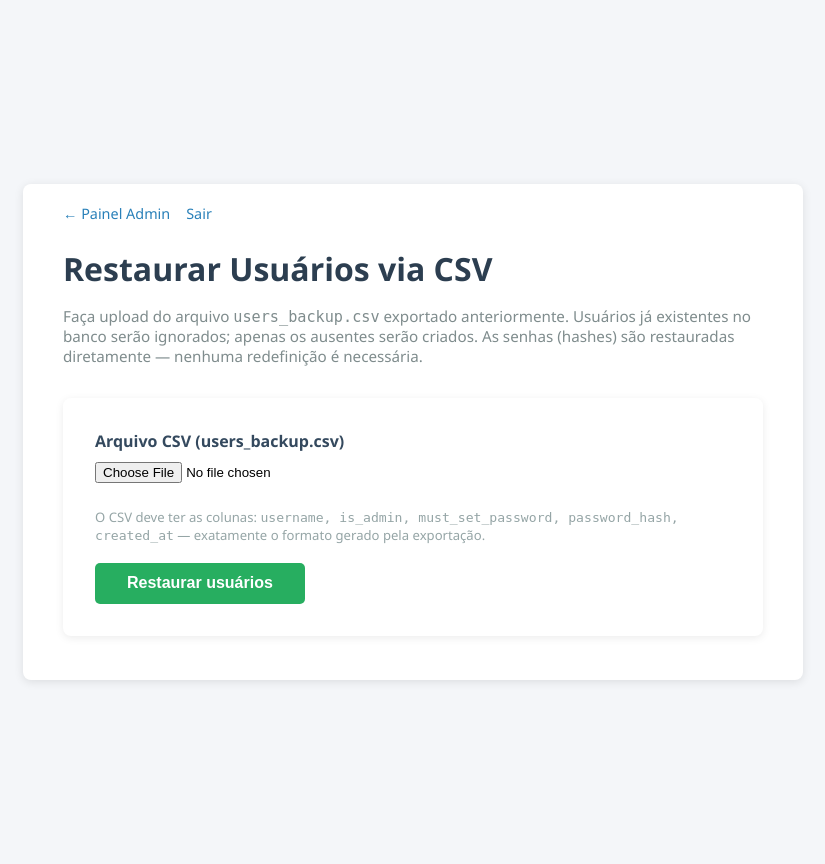
After one commit to wboeger/completeness, a Flask app: page /admin/import_users_csv in a window 1280 px wide. The commit adds this page. Shown: the whole page, without its empty margins (227-1052 px from the left). Run offline with Flask 3, Linux system fonts and the light colour scheme; the visitor is signed in with stand-in values (Sample User, id 1).

Commit message:
fix: persist users across deployments — DB diagnostics, safe migrations, CSV backup/restore
- run_db_migrations now runs each ALTER in its own connection so one
  failure cannot silently roll back the others
- Added _USING_POSTGRES flag with clear [DB] startup logging so logs
  show immediately whether PostgreSQL or ephemeral SQLite is active
- Admin dashboard shows a yellow banner when SQLite is detected
  (warning that data will be lost on redeploy) and a green banner for
  PostgreSQL
- New /admin/export_users → downloads users_backup.csv (with hashed
  passwords) as a manual backup before any deployment
- New /admin/import_users_csv → restores users from that CSV,
  skipping existing entries, preserving password hashes

Co-Authored-By: Claude Sonnet 4.6 <noreply@anthropic.com>

```diff
--- a/app.py
+++ b/app.py
@@ -134,27 +134,34 @@ def load_data_on_startup():
         print("Data loading FAILED — check Google Sheet URLs and local fallback files.")
 
 def run_db_migrations():
-    """Add new columns to existing tables without dropping data."""
+    """Add new columns to existing tables without dropping data.
+    Each statement runs in its own connection+transaction so one failure
+    does not roll back the others."""
     from sqlalchemy import text
     is_pg = 'postgresql' in str(db.engine.url)
-    with db.engine.connect() as conn:
-        if is_pg:
-            conn.execute(text(
-                'ALTER TABLE "user" ADD COLUMN IF NOT EXISTS must_set_password BOOLEAN DEFAULT FALSE'
-            ))
-            # Allow NULL in password_hash for bulk-imported users
-            conn.execute(text(
-                'ALTER TABLE "user" ALTER COLUMN password_hash DROP NOT NULL'
-            ))
-        else:
-            # SQLite: ignore error if column already exists
-            try:
-                conn.execute(text(
-                    'ALTER TABLE user ADD COLUMN must_set_password BOOLEAN DEFAULT 0'
-                ))
-            except Exception:
-                pass
-        conn.commit()
+
+    migrations = []
+    if is_pg:
+        migrations = [
+            'ALTER TABLE "user" ADD COLUMN IF NOT EXISTS must_set_password BOOLEAN DEFAULT FALSE',
+            'ALTER TABLE "user" ADD COLUMN IF NOT EXISTS created_at TIMESTAMP',
+            # Make password_hash nullable (idempotent — no-op if already nullable)
+            'ALTER TABLE "user" ALTER COLUMN password_hash DROP NOT NULL',
+        ]
+    else:
+        migrations = [
+            'ALTER TABLE "user" ADD COLUMN must_set_password BOOLEAN DEFAULT 0',
+            'ALTER TABLE "user" ADD COLUMN created_at DATETIME',
+        ]
+
+    for stmt in migrations:
+        try:
+            with db.engine.connect() as conn:
+                conn.execute(text(stmt))
+                conn.commit()
+        except Exception as _e:
+            # Column already exists or other benign error — log and continue
+            print(f"  Migration skipped ({_e})")
 
 import re as _re
 
@@ -470,13 +477,19 @@ def run_python_analysis(taxon_filter, pesquisadores_df, planilha_df):
         return None
 
 # --- Flask Routes ---
+_USING_POSTGRES = 'postgresql' in DATABASE_URL
+
 with app.app_context():
     load_data_on_startup()
+    if _USING_POSTGRES:
+        print(f"[DB] Connected to PostgreSQL — data will persist across deployments.")
+    else:
+        print(f"[DB] WARNING: Using SQLite ({DATABASE_URL}) — data WILL be lost on redeploy! "
+              "Set DATABASE_URL in Railway environment variables.")
     db.create_all()
-    try:
-        run_db_migrations()
-    except Exception as _e:
-        print(f"Migration warning (non-fatal): {_e}")
+    print("[DB] Tables created/verified.")
+    run_db_migrations()
+    print("[DB] Migrations complete.")
     if User.query.filter_by(username='admin').first() is None:
         admin = User(username='admin', is_admin=True)
         admin.set_password('adminpass')
@@ -588,7 +601,28 @@ def admin_dashboard():
         flash('Access denied: Administrators only.', 'danger')
         return redirect(url_for('index'))
     users = User.query.all()
-    return render_template('admin.html', users=users, username=User.query.get(session['user_id']).username, is_admin=True)
+    return render_template('admin.html', users=users,
+                           username=User.query.get(session['user_id']).username,
+                           is_admin=True, using_postgres=_USING_POSTGRES)
+
+@app.route('/admin/export_users')
+def export_users():
+    """Download a CSV of all users so admins can restore after a SQLite wipe."""
+    if 'user_id' not in session or not User.query.get(session['user_id']).is_admin:
+        flash('Acesso negado.', 'danger')
+        return redirect(url_for('index'))
+    import csv, io
+    users = User.query.all()
+    out = io.StringIO()
+    w = csv.writer(out)
+    w.writerow(['username', 'is_admin', 'must_set_password', 'password_hash', 'created_at'])
+    for u in users:
+        w.writerow([u.username, int(u.is_admin), int(u.must_set_password or 0),
+                    u.password_hash or '', u.created_at or ''])
+    out.seek(0)
+    from flask import Response
+    return Response(out.getvalue(), mimetype='text/csv',
+                    headers={'Content-Disposition': 'attachment; filename=users_backup.csv'})
 
 @app.route('/admin/add_user', methods=['GET', 'POST'])
 def add_user():
@@ -619,6 +653,47 @@ def add_user():
 
     current_user = User.query.get(session['user_id'])
     return render_template('add_user.html', username=current_user.username, is_admin=current_user.is_admin)
+
+@app.route('/admin/import_users_csv', methods=['GET', 'POST'])
+def import_users_csv():
+    """Restore users from a CSV previously exported by /admin/export_users."""
+    if 'user_id' not in session or not User.query.get(session['user_id']).is_admin:
+        flash('Acesso negado.', 'danger')
+        return redirect(url_for('index'))
+    if request.method == 'POST':
+        import csv, io
+        file = request.files.get('csv_file')
+        if not file:
+            flash('Nenhum arquivo enviado.', 'danger')
+            return redirect(url_for('import_users_csv'))
+        content = file.read().decode('utf-8')
+        reader = csv.DictReader(io.StringIO(content))
+        created = skipped = errors = 0
+        for row in reader:
+            username = row.get('username', '').strip()
+            if not username:
+                continue
+            if User.query.filter_by(username=username).first():
+                skipped += 1
+                continue
+            try:
+                u = User(
+                    username=username,
+                    is_admin=bool(int(row.get('is_admin', 0))),
+                    must_set_password=bool(int(row.get('must_set_password', 0))),
+                    password_hash=row.get('password_hash') or None,
+                )
+                db.session.add(u)
+                db.session.commit()
+                created += 1
+            except Exception as e:
+                db.session.rollback()
+                errors += 1
+                print(f"CSV import error for {username}: {e}")
+        flash(f'Importação CSV: {created} criados, {skipped} já existiam, {errors} erros.', 'info')
+        return redirect(url_for('admin_dashboard'))
+    current_user = User.query.get(session['user_id'])
+    return render_template('import_users_csv.html', username=current_user.username, is_admin=True)
 
 @app.route('/admin/bulk_add_users', methods=['GET', 'POST'])
 def bulk_add_users():
--- /dev/null
+++ b/templates/import_users_csv.html
@@ -0,0 +1,59 @@
+<!DOCTYPE html>
+<html lang="pt-BR">
+<head>
+    <meta charset="UTF-8">
+    <title>Restaurar Usuários — Porcentômetro</title>
+    <link rel="stylesheet" href="{{ url_for('static', filename='style.css') }}">
+    <style>
+        body { font-family: 'Segoe UI', sans-serif; background: #f4f6f9; margin: 0; padding: 2rem; }
+        .container { max-width: 700px; margin: 0 auto; }
+        h1 { color: #2c3e50; margin-bottom: .25rem; }
+        .subtitle { color: #7f8c8d; margin-bottom: 2rem; font-size: .95rem; }
+        .card { background: white; border-radius: 8px; box-shadow: 0 2px 8px rgba(0,0,0,.08); padding: 2rem; margin-bottom: 1.5rem; }
+        label { font-weight: 600; color: #34495e; display: block; margin-bottom: .5rem; }
+        input[type=file] { margin-bottom: 1.2rem; }
+        button[type=submit] { background: #27ae60; color: white; border: none; padding: .7rem 2rem; border-radius: 5px; font-size: 1rem; font-weight: 600; cursor: pointer; }
+        button[type=submit]:hover { background: #219a52; }
+        .hint { font-size: .82rem; color: #95a5a6; margin-top: .4rem; margin-bottom: 1.2rem; }
+        .flash { padding: .6rem 1rem; border-radius: 5px; margin-bottom: 1rem; font-size: .9rem; }
+        .flash.info   { background: #ebf5fb; color: #1a5276; border: 1px solid #aed6f1; }
+        .flash.danger { background: #fde8e8; color: #c0392b; border: 1px solid #f5c6c6; }
+        .nav { display: flex; gap: 1rem; margin-bottom: 1.5rem; font-size: .9rem; }
+        .nav a { color: #2980b9; text-decoration: none; }
+        .nav a:hover { text-decoration: underline; }
+    </style>
+</head>
+<body>
+<div class="container">
+    <div class="nav">
+        <a href="{{ url_for('admin_dashboard') }}">← Painel Admin</a>
+        <a href="{{ url_for('logout') }}">Sair</a>
+    </div>
+
+    <h1>Restaurar Usuários via CSV</h1>
+    <p class="subtitle">
+        Faça upload do arquivo <code>users_backup.csv</code> exportado anteriormente.
+        Usuários já existentes no banco serão ignorados; apenas os ausentes serão criados.
+        As senhas (hashes) são restauradas diretamente — nenhuma redefinição é necessária.
+    </p>
+
+    {% with messages = get_flashed_messages(with_categories=true) %}
+      {% for category, message in messages %}
+        <div class="flash {{ category }}">{{ message }}</div>
+      {% endfor %}
+    {% endwith %}
+
+    <div class="card">
+        <form method="POST" enctype="multipart/form-data">
+            <label for="csv_file">Arquivo CSV (users_backup.csv)</label>
+            <input type="file" id="csv_file" name="csv_file" accept=".csv" required>
+            <p class="hint">
+                O CSV deve ter as colunas: <code>username, is_admin, must_set_password, password_hash, created_at</code>
+                — exatamente o formato gerado pela exportação.
+            </p>
+            <button type="submit">Restaurar usuários</button>
+        </form>
+    </div>
+</div>
+</body>
+</html>
```
Also changed, not shown: templates/admin.html (+34 -0 lines).
